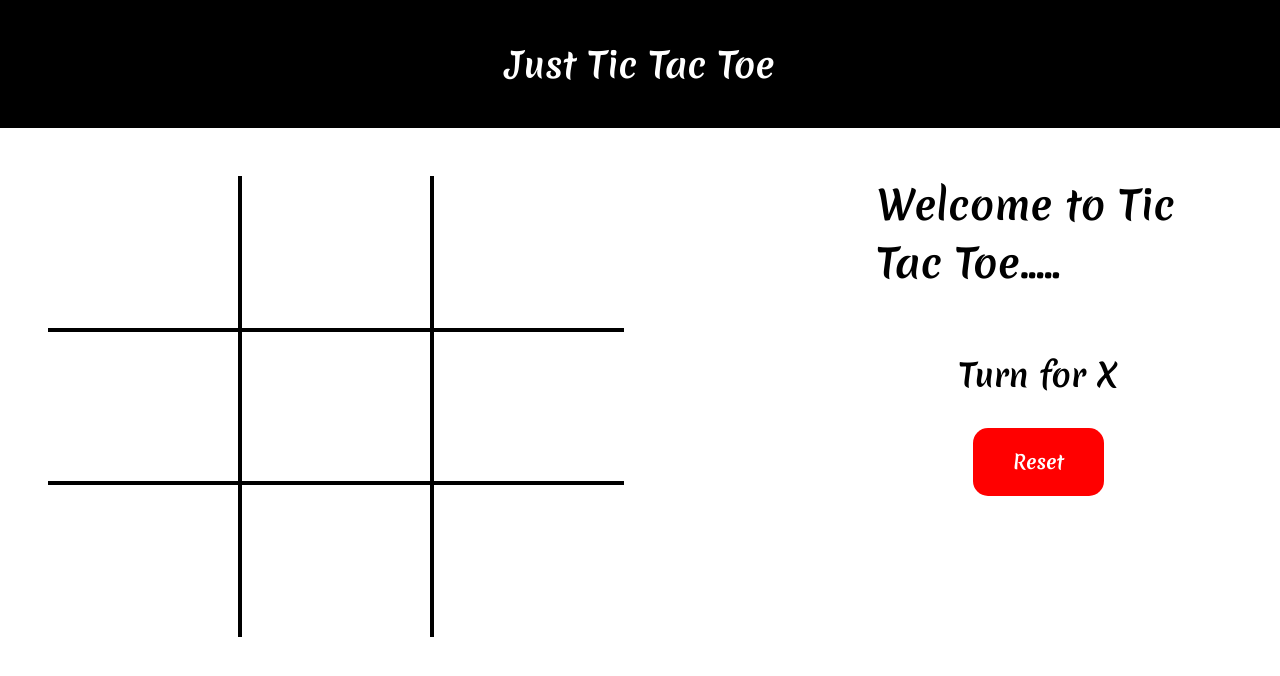
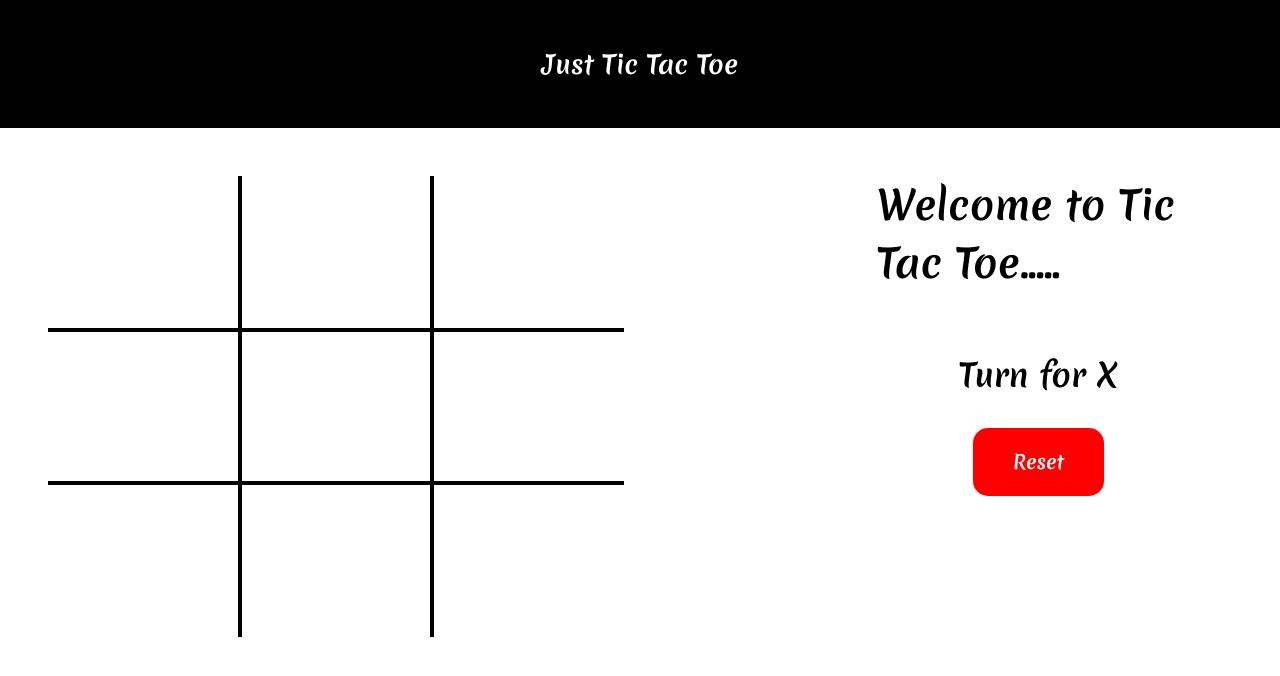
Before and after one commit to rohitjyoti/XOR_Game, a plain HTML site: page index.html in a window 1280 px wide. Drawn offline with nearby package versions, Linux system fonts and the light colour scheme.

Commit message:
Update style.css

```diff
--- a/style.css
+++ b/style.css
@@ -133,6 +133,7 @@ nav {
     }
     nav {
         width: 100%;
+        font-size: 1.6em
     }
     .heading {
         font-size: 1em;
```
